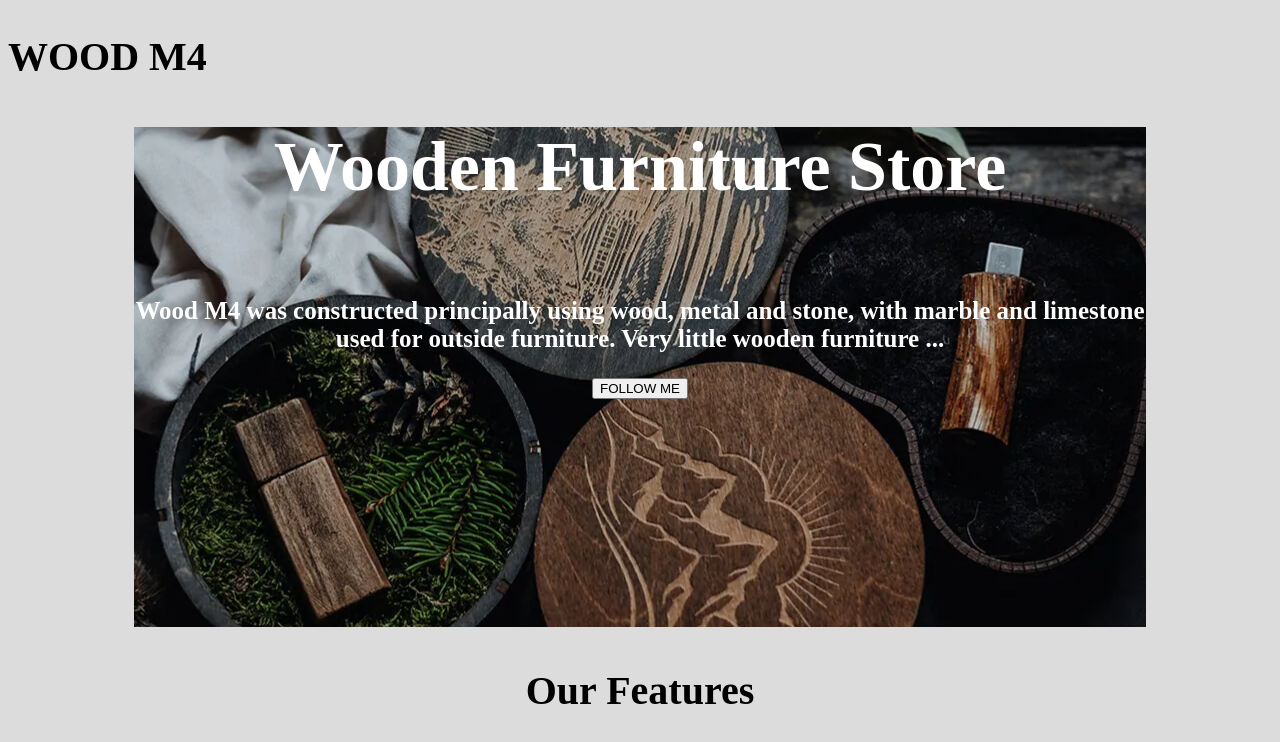
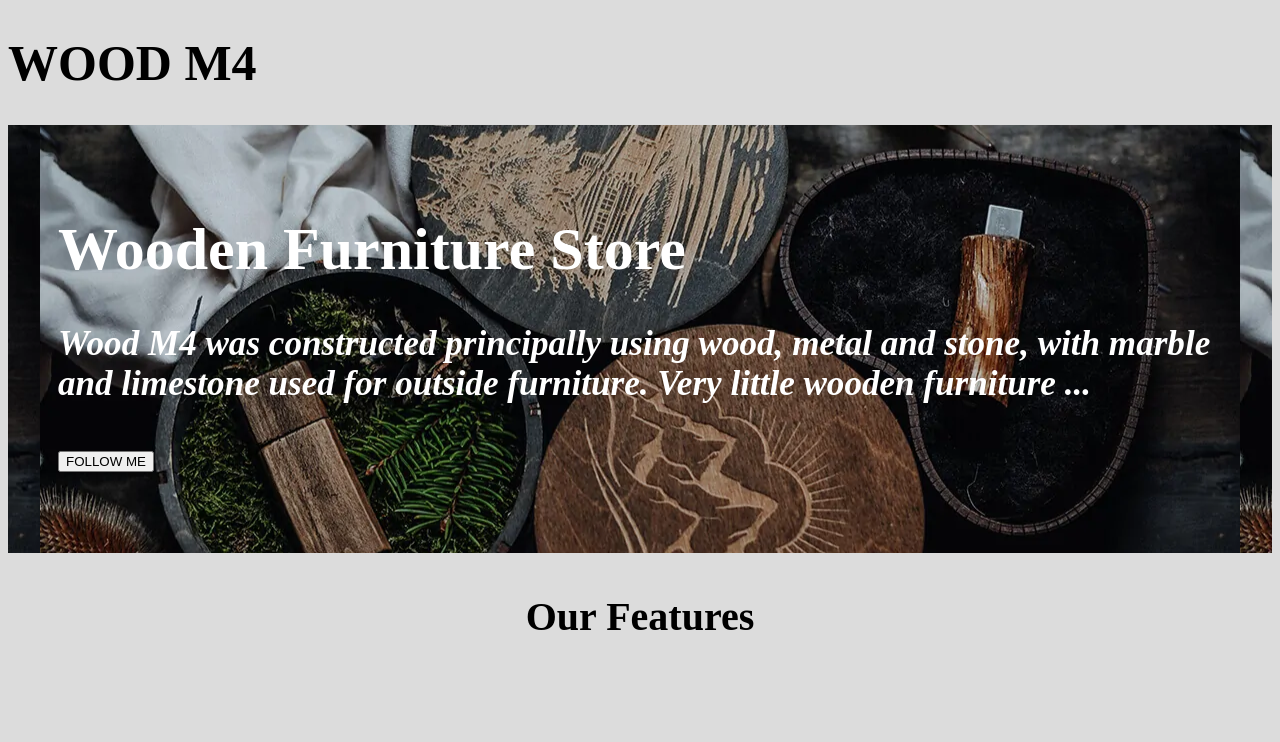
Before and after one commit to Neelam-Bhatia-1/HTML-Basics, a plain HTML site: page External style sheet/index.html in a window 1280 px wide. Drawn offline with Linux system fonts and the light colour scheme; files whose address does not match are found by name.

Commit message:
modify style sheet

```diff
--- a/External style sheet/index.css
+++ b/External style sheet/index.css
@@ -1,21 +1,29 @@
 body {
+ background-color:#DCDCDC;
+ }
+ .heading{
             background-color:#DCDCDC;
-            text-align: left;
+            text-align: top-left;
+			font-size:50px;
+			color: #000000;
 
        }
-	   div {
-   background-image: url(file:///F:/..Workspace/HTML_Basics/External%20style%20sheet/images/wood-3.webp);
-   height: 500px;
-   width: 80%;
-  background-position: center;
-	   }
-  h1 {
-	color: white;
-	text-align:center;
-	top: 40%;
-}
+	#example1 {
+             background-image: url(file:///F:/..Workspace/HTML_Basics/External%20style%20sheet/images/wood_3.webp);
+             max-width: 100%;
+             height: auto;
+             background-position: center;
+             font-size:20;
+             padding: 50px;
+             color: white;
+             text-align=justify;
+             font-size:30px;
+	  }
+ .Button{
+            text-align: center;
 
-	   h3 {
-	text-align=justify;
-  color: white;
-}
+      }
+	  .our{
+
+	  color:black;
+	  }
--- a/External style sheet/index.html
+++ b/External style sheet/index.html
@@ -1,27 +1,21 @@
 <!DOCTYPE html>
   <html>
-
   <head>
        <title></title>
        <link rel="stylesheet" href="index.css">
     </head>
+    <body>
+	      <strong><h1 class="heading">WOOD M4</h1></strong>
+          <div id="example1">
+           <h1>Wooden Furniture Store</h1>
+     <p>
+		   <i><h3>Wood M4 was constructed principally using wood, metal and stone, with marble and limestone used for outside furniture. Very little wooden furniture ...</p>
+	</h3>
+	</i>
 
-  <body
-	      <strong><h2 style="font-size:40px; color: #000000;  background-color:#DCDCDC" "text-align: left">WOOD M4</h2></strong>
-		 <center><div id="example1">
- <h1 style="font-size:70px" "text-align=center">Wooden Furniture Store</h1>
- <br>
- <h3 style="font-size:25px" "text-align=justify">Wood M4 was constructed principally using wood, metal and stone, with marble and limestone used for outside furniture. Very little wooden furniture ...</h3>
- <button>FOLLOW ME</button>
- </center>
-
+          <p class="button"><button>FOLLOW ME</button></p>
           </div>
 		    <h3 style="font-size:40px;">
-	        <center><p style="color:black;">Our Features</h3> </center>
-
-
+	        <center><p class="our">Our Features</h3> </center>
 </body>
-
   </html>
- </html>
- </html>
```
Also changed, not shown: External style sheet/images/wood_3.webp (renamed from External style sheet/images/wood-3.webp). Lines whose indentation alone changed are shown as unchanged.
